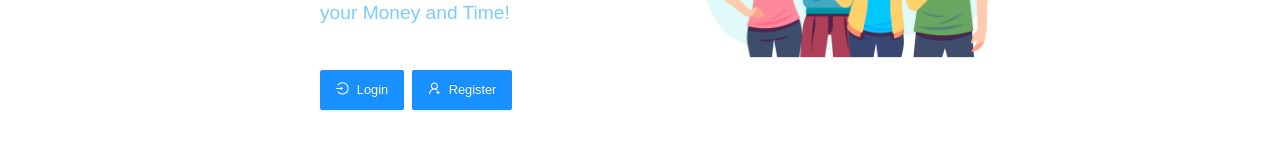
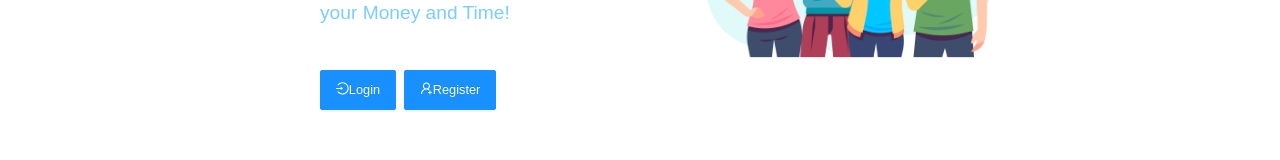
Before and after one commit to divyamagwl/PoolIIIT, a React (Create React App) app in the folder frontend/: page / in a window 1280 px wide. Shown: the part 266-426 px from the top of the page. Built offline with nearby package versions, Linux system fonts and the light colour scheme.

Commit message:
Removed Warnings and added Link tags.

```diff
--- a/frontend/src/containers/Home.js
+++ b/frontend/src/containers/Home.js
@@ -1,6 +1,7 @@
 import React, { Component } from 'react';
 import { connect } from 'react-redux';
 import { Row, Col, Button } from 'antd';
+import {Link} from 'react-router-dom';
 
 import pic1 from '../pic1.jpg';
 import pic2 from '../pic2.jpg';
@@ -34,13 +35,13 @@ class Home extends Component {
               {
                 isAuthenticated
                 ? [
-                  <Button type="primary" href="./booking" size="large" style={{ fontSize: "1vw", whiteSpace: 'nowrap' }}><ScheduleOutlined />Bookings</Button>
-                ]
+                     <Button type="primary" size="large" style={{fontSize:"1vw",whiteSpace:'nowrap'}}><ScheduleOutlined /><Link to="/bookings"><span style={{color:"white"}}>Bookings</span></Link></Button>
+                  ]
                 : [
                   <div style={{ display: 'flex' }}>
-                    <Button type="primary" href="./login" size="large" style={{ fontSize: "1vw", whiteSpace: 'nowrap' }}><LoginOutlined />Login </Button>
+                    <Button type="primary"  size="large" style={{fontSize:"1vw",whiteSpace:'nowrap'}}><LoginOutlined /><Link to="/login"><span style={{color:"white"}}>Login</span></Link> </Button>
                     &nbsp;&nbsp;
-                    <Button type="primary" href="./register" size="large" style={{ fontSize: "1vw", whiteSpace: 'nowrap' }}><UserAddOutlined />Register</Button>
+                    <Button type="primary" href="./register" size="large"  style={{fontSize:"1vw",whiteSpace:'nowrap'}}><UserAddOutlined /><Link to="/register"><span style={{color:"white"}}>Register</span></Link></Button>
                   </div>
                 ]
               }
@@ -48,13 +49,13 @@ class Home extends Component {
           </Col>
 
           <Col span={8}>
-            <img alt='Pooling-image' style={{ paddingBottom: '10%', paddingLeft: "10%", paddingRight: '10%', paddingTop: '10%', width: '100%', height: 'auto', textAlign: "left" }} src={pic1} />
+            <img alt='Pooling' style={{ paddingBottom: '10%', paddingLeft: "10%", paddingRight: '10%', paddingTop: '10%', width: '100%', height: 'auto', textAlign: "left" }} src={pic1} />
           </Col>
         </Row>
 
         <Row style={{ paddingBottom: '1%', paddingLeft: "20%", paddingTop: '1%' }}>
           <Col span={4}>
-            <img alt='Pooling-image' style={{ paddingBottom: '10%', paddingLeft: "5%", paddingRight: '5%', paddingTop: '10%', width: '100%', height: 'auto', textAlign: "center" }} src={pic3} />
+            <img alt='Pooling' style={{ paddingBottom: '10%', paddingLeft: "5%", paddingRight: '5%', paddingTop: '10%', width: '100%', height: 'auto', textAlign: "center" }} src={pic3} />
 
           </Col>
           <Col span={15} style={{ borderRadius: "25px", backgroundColor: "#22247A", width: "100%", height: "10vw", whiteSpace: 'nowrap' }}>
@@ -103,7 +104,7 @@ class Home extends Component {
 
           </Col>
           <Col span={15}>
-            <img alt='Pooling-image' style={{ paddingBottom: '10%', paddingLeft: "10%", paddingRight: '10%', paddingTop: '10%', width: '100%', height: 'auto', textAlign: "center" }} src={pic2} />
+            <img alt='Pooling' style={{ paddingBottom: '10%', paddingLeft: "10%", paddingRight: '10%', paddingTop: '10%', width: '100%', height: 'auto', textAlign: "center" }} src={pic2} />
           </Col>
 
         </Row>
```
